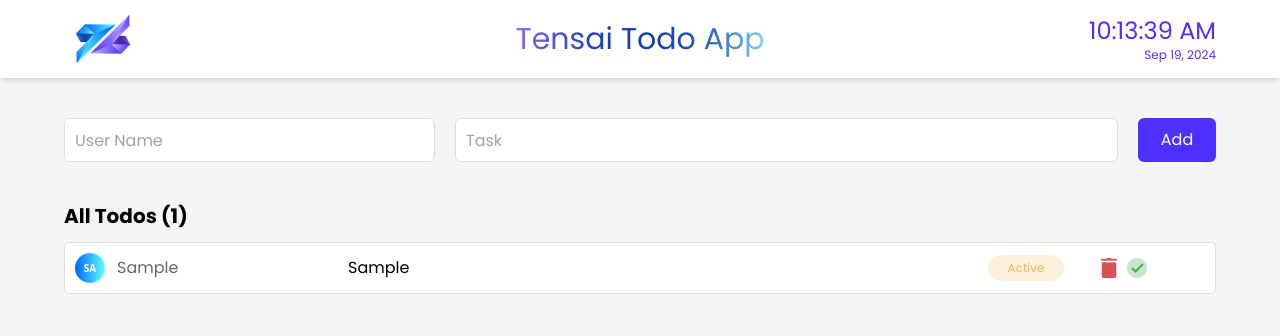
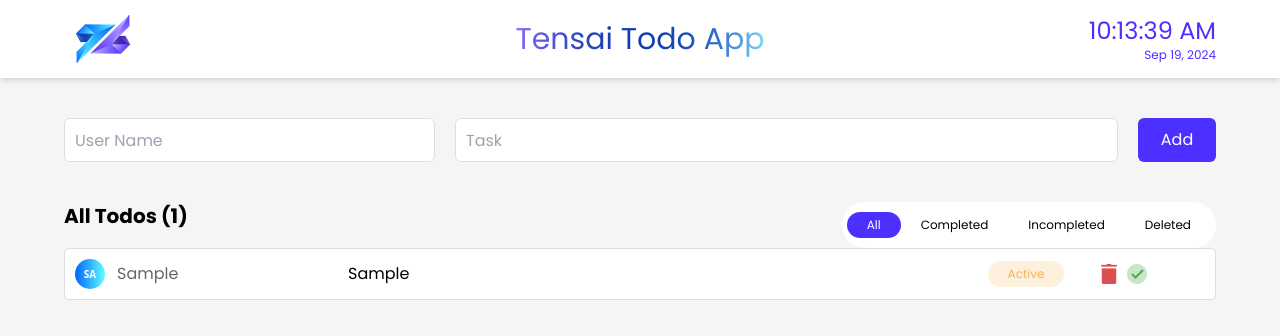
Before and after one commit to ahmad-44/typescript-react-todo-with-rtk, a React (Vite) app: page / in a window 1280 px wide. Both pictures are taken after typing "Sample", "Sample" into the empty fields and a click on the button "Add". Shown: the top 336 px of the page. Built offline with nearby package versions, Linux system fonts and the light colour scheme.

Commit message:
All the features added and tested

```diff
--- a/src/components/AllTodos.tsx
+++ b/src/components/AllTodos.tsx
@@ -1,40 +1,46 @@
 import { useEffect, useState } from "react";
 import { selectTodos } from "../store/todoSlice";
-import Todo from "./Elements/Todo";
+import Todo from "./Todo";
 import { useSelector } from "react-redux";
+import Filter from "./Filter";
+
+const filterValues = ["All", "Completed", "Active", "Deleted"];
 
 function AllTodos() {
   const todos = useSelector(selectTodos);
   const [todosLength, setTodosLength] = useState(todos.length);
-
+  const [active, setActive] = useState("All");
+  const handleState = (state: string) => {
+    setActive(state);
+  };
   useEffect(() => {
     setTodosLength(todos.length);
   }, [todos]);
 
-  type Todo = {
-    id: string;
-    text: string;
-    username: string;
-    status: "Active" | "Completed" | "Deleted";
-  };
   return (
-    <div className="max-w-1152 mx-auto ">
-      <p className="text-black font-poppins font-semibold text-xl mb-3">
-        All Todos ({todosLength})
-      </p>
+    <div className=" max-w-1152 mx-auto ">
+      <div className="flex justify-between">
+        <p className="text-black font-poppins font-semibold text-xl mb-3 ">
+          All Todos ({todosLength})
+        </p>
+        <Filter
+          handleState={handleState}
+          currentState={active}
+          states={filterValues}
+        />
+      </div>
       {/* TODOS LIST */}
-      <div className=" gap-5 border-x border-t border-[#DDDDDD] rounded-b-[5px] rounded-t-[5px]">
-        {todos.map((todo: Todo, i) => (
-          <Todo
-            key={todo.id}
-            status={todo.status}
-            text={todo.text}
-            username={todo.username}
-            id={todo.id} // for passing to Actions so they can change their own colors
-            index={i} // for alternating avatar colors
-            todosLength={todos.length} // for perfect rounded edges of Todo List
-          />
-        ))}
+      <div
+        className={`gap-5 border-x ${
+          todos.length ? "border-t" : ""
+        } border-[#DDDDDD] rounded-b-[5px] rounded-t-[5px]`}
+      >
+        <Todo
+          todos={todos.filter((todo) => {
+            if (active === "All") return todo;
+            return todo.status === active;
+          })}
+        />
       </div>
     </div>
   );
--- a/src/components/Elements/Todo.tsx
+++ /dev/null
@@ -1,84 +0,0 @@
-import Actions from "./Actions";
-
-type Props = {
-  id: string;
-  text: string;
-  username: string;
-  status: "Active" | "Completed" | "Deleted";
-  index: number;
-  todosLength: number;
-};
-
-const bgColors = {
-  Active: "bg-[#ffffff]",
-  Completed: "bg-[#F5FFF5]",
-  Deleted: "bg-[#FFEFEF]",
-};
-
-const statusColors = {
-  Active: "text-[#F2B457] bg-[#F2B457]/20",
-  Completed: "text-[#4CAF50] bg-[#4CAF50]/20",
-  Deleted: "text-[#DA4F4F] bg-[#DA4F4F]/20",
-};
-
-function getInitials(username: string): string {
-  if (username.length === 0) return "";
-  if (username.length <= 2) return username.toUpperCase();
-
-  // Split the username into parts
-  const nameParts = username.split(" ");
-
-  // If there's only one name, return the first two letters
-  if (nameParts.length === 1) return nameParts[0].substring(0, 2).toUpperCase();
-
-  // Otherwise, return the initials of the first and second names
-  const firstInitial = nameParts[0].charAt(0).toUpperCase();
-  const secondInitial = nameParts[1].charAt(0).toUpperCase();
-
-  return firstInitial + secondInitial;
-}
-
-const Todo = ({ text, username, status, id, index, todosLength }: Props) => {
-  return (
-    <>
-      {/* Single Todo */}
-      <div
-        className={`flex items-center p-[10px] ${
-          index == 0 ? "rounded-t-[5px]" : ""
-        } ${todosLength - 1 == index ? "rounded-b-[5px]" : ""} ${
-          bgColors[status]
-        }  border-b border-[#DDDDDD] `}
-      >
-        {/* USER+AVATAR Container */}
-        <div className="w-[273px] flex items-center justify-start gap-3">
-          {/* Avatar */}
-          <div
-            className={`w-[30px] h-[30px] ${
-              index % 2 == 0 ? "avatar-gradient-1" : "avatar-gradient-2"
-            }  rounded-full flex items-center justify-center text-[10px] text-white font-semibold`}
-          >
-            {getInitials(username)}
-          </div>
-          {/* User Name */}
-          <p className="font-poppins text-base text-[#666666]">{username}</p>
-        </div>
-        {/* TASK */}
-        <p className="font-poppins w-[603px]">{text}</p>
-        {/* Status */}
-        <div className="w-[150px] flex items-center justify-center">
-          <p
-            className={`${statusColors[status]} py-[5px] px-5 rounded-full inline font-poppins text-xs`}
-          >
-            {status}
-          </p>
-        </div>
-        {/* Action Icons */}
-        <div className="flex w-[46px] justify-between">
-          <Actions status={status} id={id} />
-        </div>
-      </div>
-    </>
-  );
-};
-
-export default Todo;
--- a/src/components/Filter.tsx
+++ b/src/components/Filter.tsx
@@ -0,0 +1,25 @@
+type Props = {
+  states: string[];
+  currentState: string;
+  handleState: (param: string) => void;
+};
+
+export default function Filter({ states, currentState, handleState }: Props) {
+  return (
+    <ul className="flex items-center justify-center p-[5px] bg-white rounded-full">
+      {states.map((item, i) => (
+        <li
+          key={i + 1}
+          className={` ${
+            item == currentState
+              ? "bg-customBlue text-white transition duration-300 hover:hover:bg-customBlue/85"
+              : ""
+          }  text-xs font-poppins py-[5px] px-5 my-[5px] flex items-center rounded-full cursor-pointer hover:bg-customBlue hover:text-white transition duration-300`}
+          onClick={() => handleState(item)}
+        >
+          {item !== "Active" ? item : "Incompleted"}
+        </li>
+      ))}
+    </ul>
+  );
+}
--- /dev/null
+++ b/src/components/Todo.tsx
@@ -0,0 +1,92 @@
+import Actions from "./Elements/Actions";
+
+type Todo = {
+  id: string;
+  text: string;
+  username: string;
+  status: "Active" | "Completed" | "Deleted";
+};
+type Props = {
+  todos: Todo[];
+};
+
+const bgColors = {
+  Active: "bg-[#ffffff]",
+  Completed: "bg-[#F5FFF5]",
+  Deleted: "bg-[#FFEFEF]",
+};
+
+const statusColors = {
+  Active: "text-[#F2B457] bg-[#F2B457]/20",
+  Completed: "text-[#4CAF50] bg-[#4CAF50]/20",
+  Deleted: "text-[#DA4F4F] bg-[#DA4F4F]/20",
+};
+
+function getInitials(username: string): string {
+  if (username.length === 0) return "";
+  if (username.length <= 2) return username.toUpperCase();
+
+  // Split the username into parts
+  const nameParts = username.split(" ");
+
+  // If there's only one name, return the first two letters
+  if (nameParts.length === 1) return nameParts[0].substring(0, 2).toUpperCase();
+
+  // Otherwise, return the initials of the first and second names
+  const firstInitial = nameParts[0].charAt(0).toUpperCase();
+  const secondInitial = nameParts[1].charAt(0).toUpperCase();
+
+  return firstInitial + secondInitial;
+}
+
+const Todo = ({ todos }: Props) => {
+  return (
+    <>
+      {todos.map((todo, index) => (
+        <div
+          key={index + 1}
+          className={`flex items-center p-[10px] ${
+            index == 0 ? "rounded-t-[5px]" : ""
+          } ${todos.length - 1 == index ? "rounded-b-[5px]" : ""} ${
+            bgColors[todo.status]
+          }  border-b border-[#DDDDDD] `}
+        >
+          {/* USER+AVATAR Container */}
+          <div className="w-[273px] flex items-center justify-start gap-3">
+            {/* Avatar */}
+            <div
+              className={`w-[30px] h-[30px] ${
+                index % 2 == 0 ? "avatar-gradient-1" : "avatar-gradient-2"
+              }  rounded-full flex items-center justify-center text-[10px] text-white font-semibold`}
+            >
+              {getInitials(todo.username)}
+            </div>
+            {/* User Name */}
+            <p className="font-poppins text-base text-[#666666]">
+              {todo.username}
+            </p>
+          </div>
+          {/* TASK */}
+          <p className="font-poppins w-[603px]">{todo.text}</p>
+          {/* Status */}
+          <div className="w-[150px] flex items-center justify-center">
+            <p
+              className={`${
+                statusColors[todo.status]
+              } py-[5px] px-5 rounded-full inline font-poppins text-xs`}
+            >
+              {todo.status}
+            </p>
+          </div>
+          {/* Action Icons */}
+          <div className="flex w-[46px] justify-between">
+            <Actions status={todo.status} id={todo.id} />
+          </div>
+        </div>
+      ))}
+      {/* Single Todo */}
+    </>
+  );
+};
+
+export default Todo;
```
